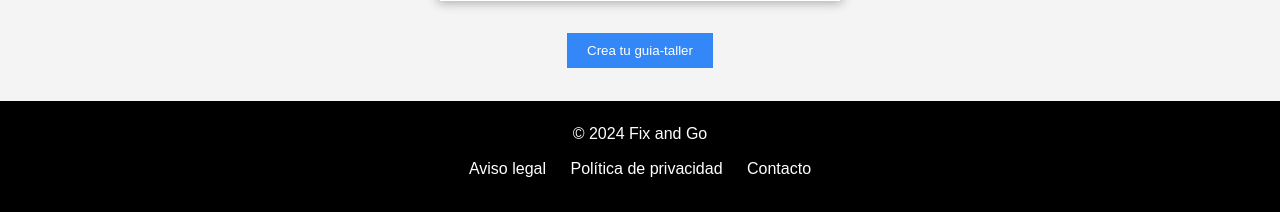
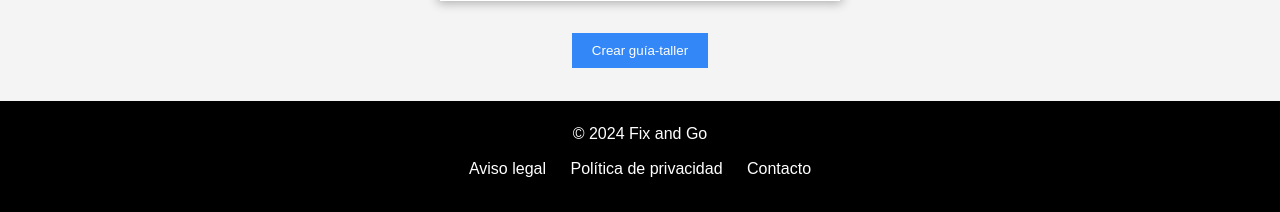
Before and after one commit to simonzk27/FixandGo, a PHP site: page /php/Repair_Now.php in a window 1280 px wide. Shown: the part 808-1020 px from the top of the page. Run offline with PHP 8.4, Linux system fonts and the light colour scheme; the visitor is signed in with stand-in values (Sample User, id 1); tables that the repository leaves empty or names only in its code hold one stand-in row (values such as "Sample post"); grey boxes marked "Sample" are stand-in pictures.

Commit message:
commit guia

```diff
--- a/php/Repair_Now.php
+++ b/php/Repair_Now.php
@@ -65,9 +65,14 @@
                 $conn->close();
                 ?>
             </div>
-            <div class="button-container">
-                <button class="crear">Crea tu guia-taller</button>
-            </div>
+            <?php if ($_SESSION['loggedIn'] === true): ?>
+                <div class="button-container">
+                    <button class="crear">Crear guía-taller</button>
+                </div>
+            <?php else: ?>
+                <p>Registrate o inicia sesión para crear guías taller</p>
+            <?php endif; ?>
+
         </main>
         <footer>
             <div class="container">
```
